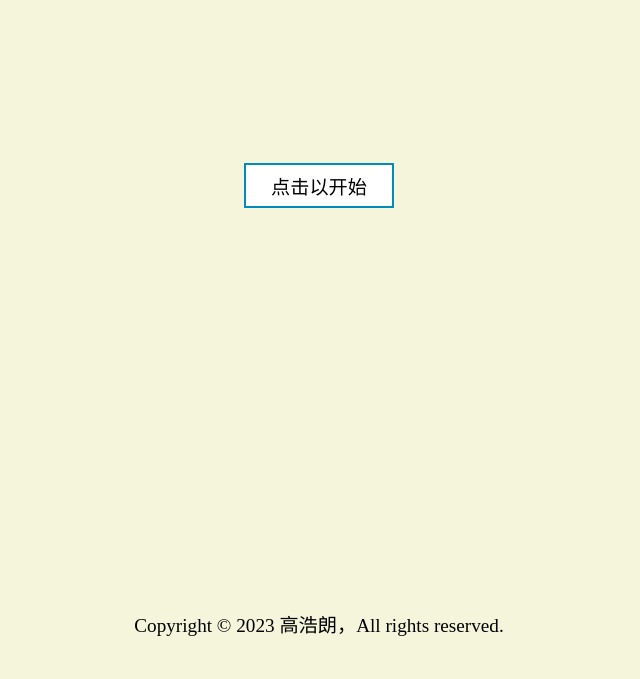
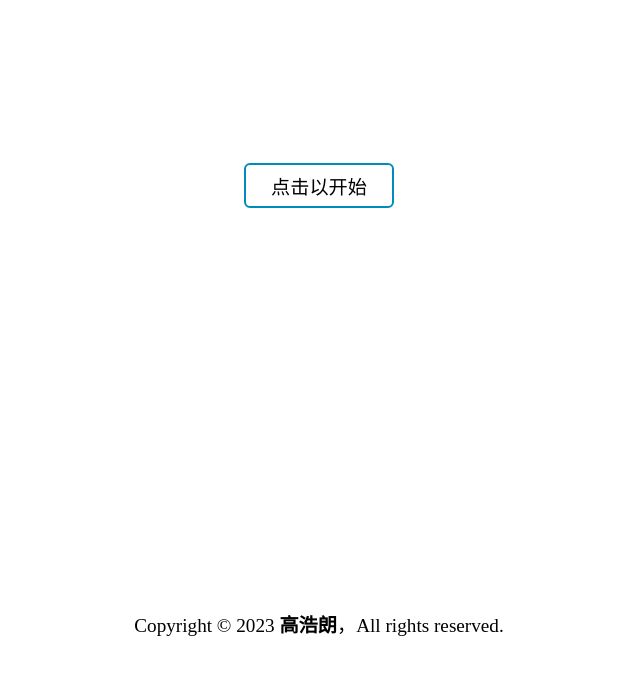
Before and after one commit to Scoreghl/Scoreghl.github.io, a plain HTML site: page RssI/RssI_CX.html in a window 1280 px wide. Shown: the part 121-800 px from the top of the page, without its empty margins (321-961 px from the left). Drawn offline with Linux system fonts and the light colour scheme.

Commit message:
Add files via upload

```diff
--- a/RssI/CSS/main.d.l.css
+++ b/RssI/CSS/main.d.l.css
@@ -21,22 +21,13 @@ font-size: 36px;
 
     /* font-size: 36px;  */
 }
-@media (prefers-color-scheme: light)
-{
-    header{
-        size: 50rem;
-    }
-    body {
-        background-color: beige;
-    }
-}
 .footer {
     position: fixed;
     left: 0px;
     bottom: 0px;
     width: 100%;
     height: 50px;
-    background-color: beige;
+    background-color :white;
     z-index: 9999;
 }
 .btn {
@@ -47,15 +38,16 @@ font-size: 36px;
     /* 边框样式、颜色、宽度 */
     border: 2px solid #0099CC;
     /* 给边框添加圆角 */
+    border: 10ch;
     border-radius: 6px;
     /* 字母转大写 */
     border: none;
     color: white;
-    padding: 16px 32px;
-    text-align: center;
+    padding: 6px 20px;
+    /* text-align: center; */
     display: inline-block;
     font-size: 16px;
-    margin: 4px 2px;
+    margin: 2px 2px;
     -webkit-transition-duration: 0.4s; /* Safari */
     transition-duration: 0.4s;
     cursor: pointer;
@@ -72,3 +64,7 @@ font-size: 36px;
     background-color: #008CBA;
     color: white;
 }
+/* header
+{
+    background-color: darkorange;
+} */
--- a/RssI/RssI_CX.html
+++ b/RssI/RssI_CX.html
@@ -34,7 +34,7 @@
         <p class="center"><strong class="big">随机点名 Cloud X</strong></p>
     </header>
     <p id="0" class="pc" style="font-size: 3rem;" ><strong></strong></p>
-    <button style="display:block;margin:0 auto; width:150px; height:45px; font-size: larger;" class="btn1" onclick="for_()" id="button">点击以开始</button>
-    <p  class="footer center" style="font-size: larger;">Copyright © 2023 高浩朗，All rights reserved.</p>
+    <button style="display:block;margin:0 auto; width:150px; height:45px; font-size: larger;" class="btn1 btn" onclick="for_()" id="button">点击以开始</button>
+    <p  class="footer center" style="font-size: larger;">Copyright © 2023 <strong>高浩朗</strong>，All rights reserved.</p>
 </body>
 </html>
```
